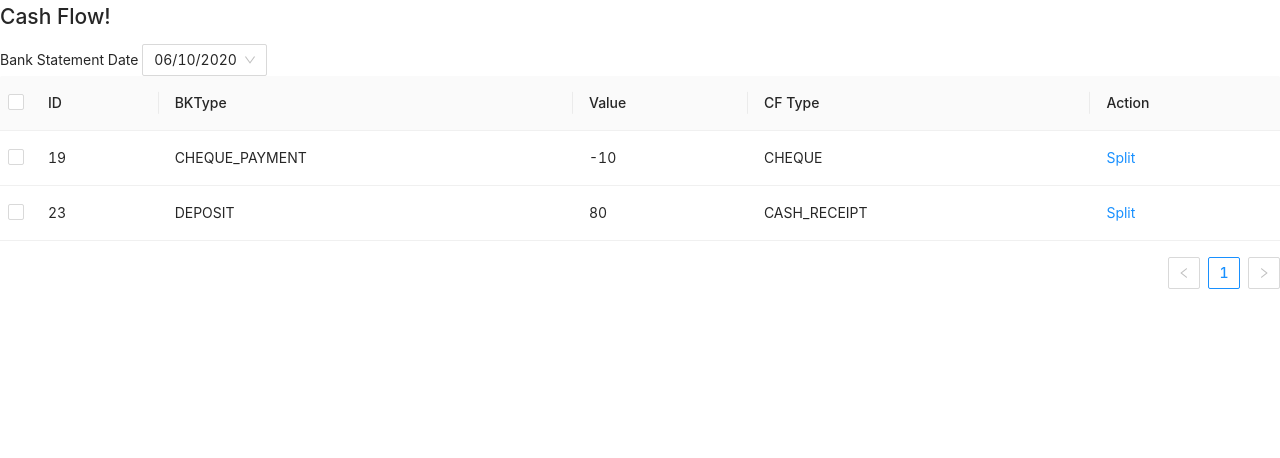
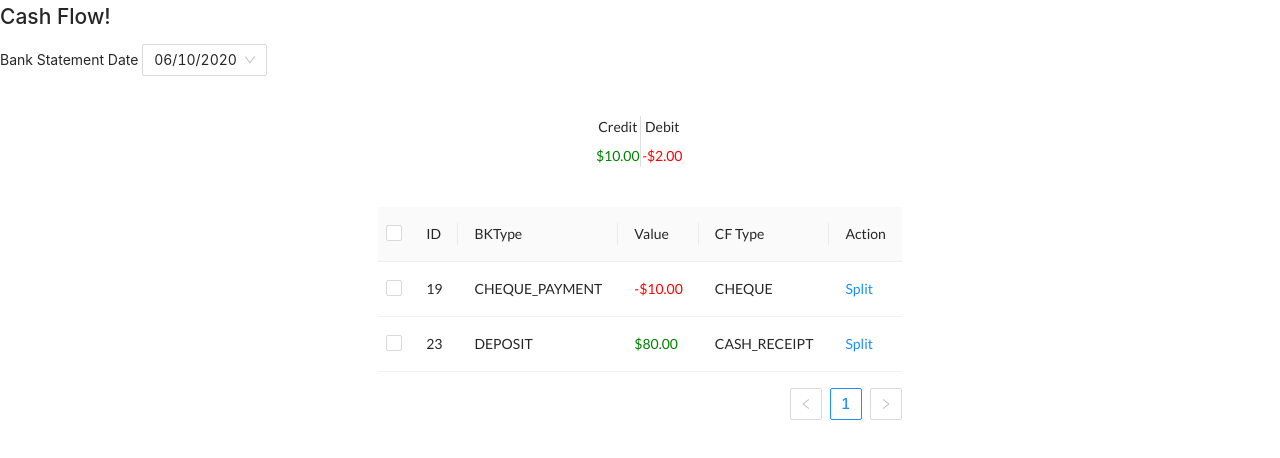
Before and after one commit to brentam/cash-flow, a React (Create React App) app: page / in a window 1280 px wide. Shown: the top 458 px of the page. Built offline with nearby package versions, Linux system fonts and the light colour scheme.

Commit message:
first draft total debit and credit

```diff
--- a/src/components/BankSideTag.jsx
+++ b/src/components/BankSideTag.jsx
@@ -1,20 +1,22 @@
 import React, { useContext, useState } from 'react'
-import 'antd/dist/antd.css';
-import { Modal,Table,Space, Alert } from 'antd';
+import { Modal, Table, Space, Alert } from 'antd';
 import { PeriodContext } from '../context/PeriodState'
 import { TableModalContext } from '../context/TableModalState'
 import { MyModal } from './MyModal'
+import  Money  from './Money'
+import '../theApp.css';
+import 'antd/dist/antd.css';
 
 export const BankSideTag = () => {
     //   const { period, changePeriod } = useContext(PeriodContext);
-    const { period, splitBankSideTransaction} = useContext(PeriodContext);
-    const { modalState,showModal} = useContext(TableModalContext);
+    const { period, splitBankSideTransaction } = useContext(PeriodContext);
+    const { modalState, showModal } = useContext(TableModalContext);
 
     //for the table selected state
-    const [rowState, setRowState] = useState({ selectedRowKeys: [],modalVisible:false });
+    const [rowState, setRowState] = useState({ selectedRowKeys: [], modalVisible: false });
 
     const dataSource1 = period.bankSide;
-    const maxIndex=dataSource1.length?(dataSource1.reduce((prev,current)=>{return (prev.id>current.id)?prev:current}).id):0;
+    const maxIndex = dataSource1.length ? (dataSource1.reduce((prev, current) => { return (prev.id > current.id) ? prev : current }).id) : 0;
 
     const columns = [
         {
@@ -27,7 +29,17 @@ export const BankSideTag = () => {
         }, {
             title: 'Value',
             dataIndex: 'value',
-            onCell: (record)=> ({onClick: ()=>{selectRow(record);}})
+            render(text, record) {
+                return {
+                    // props: {
+                    //     style: { background: parseInt(text) < 0 ? "red" : "green" }
+                    // },
+                    children: <Money value={text}/>
+                };
+            },
+
+            onCell: (record) => ({ onClick: () => { selectRow(record); } }),
+
         }
         ,
         {
@@ -35,7 +47,7 @@ export const BankSideTag = () => {
             key: 'action',
             render: (text, record) => (
                 <Space size="middle">
-            <a onClick={()=>onSplit(record)} >Split {record.value}</a>
+                    <a onClick={() => onSplit(record)} >Split {record.value}</a>
                     {/* <a onClick={()=>onSplit(record)} >Split {record.value}</a> */}
                 </Space>
             ),
@@ -46,7 +58,7 @@ export const BankSideTag = () => {
 
 
 
-    const onSplit =(record) =>{
+    const onSplit = (record) => {
         //TODO add modal screen to capture values
         //for now just split in the middle
 
@@ -65,11 +77,11 @@ export const BankSideTag = () => {
         }]})
         */
 
-        showModal({visible:true,value:record.value});
+        showModal({ visible: true, value: record.value });
     }
 
     const onSelectedRowKeysChange = (selectedRowKeys) => {
-        setRowState({...rowState, selectedRowKeys })
+        setRowState({ ...rowState, selectedRowKeys })
     }
 
 
@@ -83,7 +95,7 @@ export const BankSideTag = () => {
             selectedRowKeys.push(record.id);
         }
 
-        setRowState({...rowState, selectedRowKeys })
+        setRowState({ ...rowState, selectedRowKeys })
     }
 
 
--- /dev/null
+++ b/src/components/CashFlowSummary.jsx
@@ -0,0 +1,20 @@
+import React from 'react'
+import '../theApp.css';
+import Money from './Money'
+
+function CashFlowSummary({ totals }) {
+  return (
+    // <div id="money-plus" class="money plus">0.00</div>
+    <div className="inc-exp-container">
+      <div>
+        <h4>Credit</h4>
+        <Money value={totals.totalCredit} />
+      </div>
+      <div>
+        <h4>Debit</h4>
+        <Money value={totals.totalDebit} />
+      </div>
+    </div>
+  )
+}
+export default CashFlowSummary
--- a/src/components/CashFlowTag.jsx
+++ b/src/components/CashFlowTag.jsx
@@ -1,9 +1,12 @@
 import React, { useContext, useState } from 'react'
-import 'antd/dist/antd.css';
 import { Modal, Table, Space, Alert } from 'antd';
 import { PeriodContext } from '../context/PeriodState'
 import { TableModalContext } from '../context/TableModalState'
 import { MyModal } from './MyModal'
+import CashFlowSumary from './CashFlowSummary'
+import  Money  from './Money'
+import 'antd/dist/antd.css';
+import '../theApp.css';
 
 export const CashFlowTag = () => {
     //   const { period, changePeriod } = useContext(PeriodContext);
@@ -19,6 +22,17 @@ export const CashFlowTag = () => {
     const onCellConfig = (record) => {
         return ({ onClick: () => { selectRow(record) } })
     }
+    const valueStyle = (text, record) => {
+        return {
+            // props: {
+            //     style: { color: parseInt(text) < 0 ? "red" : "green" }
+            // },
+            // children: <div >{text}</div>
+            //  children: <div className={parseInt(text) < 0 ? "red" : "green"} >{text}</div>
+                    children: <Money value={text}/>
+        };
+
+    }
 
     const columns = [
         {
@@ -33,6 +47,7 @@ export const CashFlowTag = () => {
         {
             title: 'Value',
             dataIndex: 'value',
+            render: valueStyle,
             onCell: onCellConfig
         }
         ,
@@ -58,7 +73,7 @@ export const CashFlowTag = () => {
 
 
     const onSplit = (record) => {
-        showModal({ visible: true, value: record.value ,id:record.id});
+        showModal({ visible: true, value: record.value, id: record.id });
     }
 
     const onSelectedRowKeysChange = (selectedRowKeys) => {
@@ -96,7 +111,10 @@ export const CashFlowTag = () => {
 
     return (
         <>
-            <Table
+        <div className="zone">
+
+        <CashFlowSumary totals={{totalCredit:+10, totalDebit:-2}}/>
+                    <Table
                 rowKey="id"
                 dataSource={dataSource1}
                 columns={columns}
@@ -108,6 +126,7 @@ export const CashFlowTag = () => {
 
             />
             <MyModal resultFunction={resultFunction} />
+        </div>
         </>
     )
 }
--- /dev/null
+++ b/src/components/Money.jsx
@@ -0,0 +1,21 @@
+import React from 'react'
+import PropTypes from 'prop-types'
+
+function Money(props) {
+
+  const value=parseInt(props.value);
+  const classN=value>=0?"green":"red";
+  const formatter = new Intl.NumberFormat('en-US', {
+    style: 'currency',
+    currency: 'USD',
+});
+
+  return (
+    <div className={classN}>
+      {formatter.format(value)}
+    </div>
+  )
+}
+
+
+export default Money
--- a/src/components/MyModal.jsx
+++ b/src/components/MyModal.jsx
@@ -6,7 +6,7 @@ import '../theApp.css';
 
 export const MyModal = ({ resultFunction }) => {
 
-  const { splitCashFlowTransaction } = useContext(PeriodContext);
+  const  splitCashFlowTransaction  = useContext(PeriodContext)["splitCashFlowTransaction"];
   const { modalState, resetModal, handleChangeValues, createNewModalTransaction,deleteModal} = useContext(TableModalContext);
   const { visible, value, modalTransactions } = modalState;
   // const [amounts, setAmount] = useState([modalState.value]);
@@ -75,7 +75,7 @@ export const MyModal = ({ resultFunction }) => {
         title={`Split ` + value}
         visible={visible}
         // onOk={handleOk}
-        // onCancel={handleCancel}
+         onCancel={handleCancel}
 
         footer={[
           <Button key="back" onClick={handleCancel}>
--- a/src/theApp.css
+++ b/src/theApp.css
@@ -1,5 +1,33 @@
 @import url('https://fonts.googleapis.com/css?family=Lato&display=swap');
 
+
+.inc-exp-container {
+  box-shadow: var(--box-shadow);
+  padding: 20px;
+  display: flex;
+  justify-content: space-between;
+  margin: 20px 0;
+  min-width: 10%;;
+}
+
+.inc-exp-container > div {
+  flex: 1;
+  text-align: center;
+}
+
+.inc-exp-container > div:first-of-type {
+  border-right: 1px solid #dedede;
+}
+
+.zone {
+    display: flex;
+    flex-direction: column;
+    align-items: center;
+    /* justify-content: center; */
+    /* min-height: 100vh; */
+    margin: 0;
+    font-family: 'Lato', sans-serif;
+}
 
 .delete-btn {
   cursor: pointer;
@@ -17,3 +45,11 @@
 .list li:hover .delete-btn {
   opacity: 1;
 }
+
+.red{
+  color: red;
+}
+.green {
+  /* color: #2ecc71; */
+   color :green;
+}
```
Lines whose indentation alone changed are shown as unchanged.
